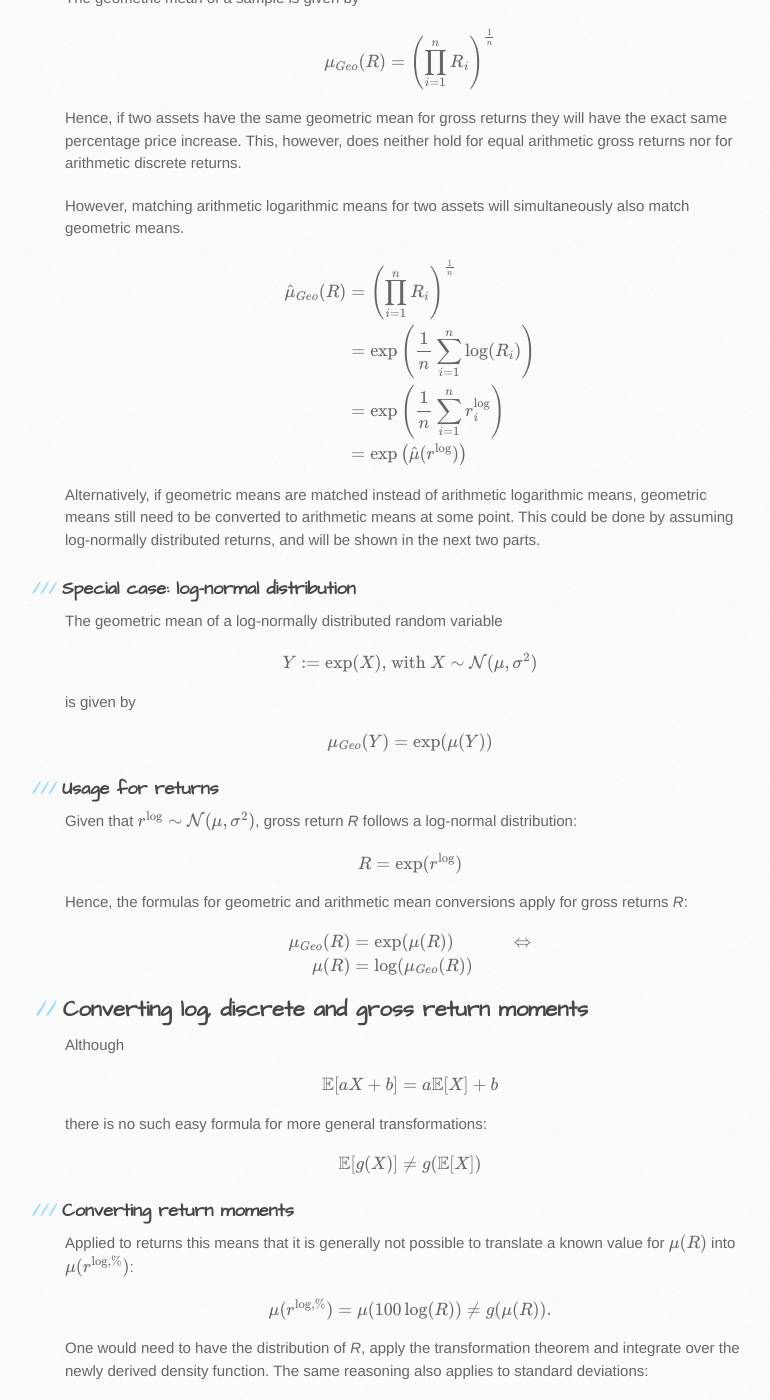
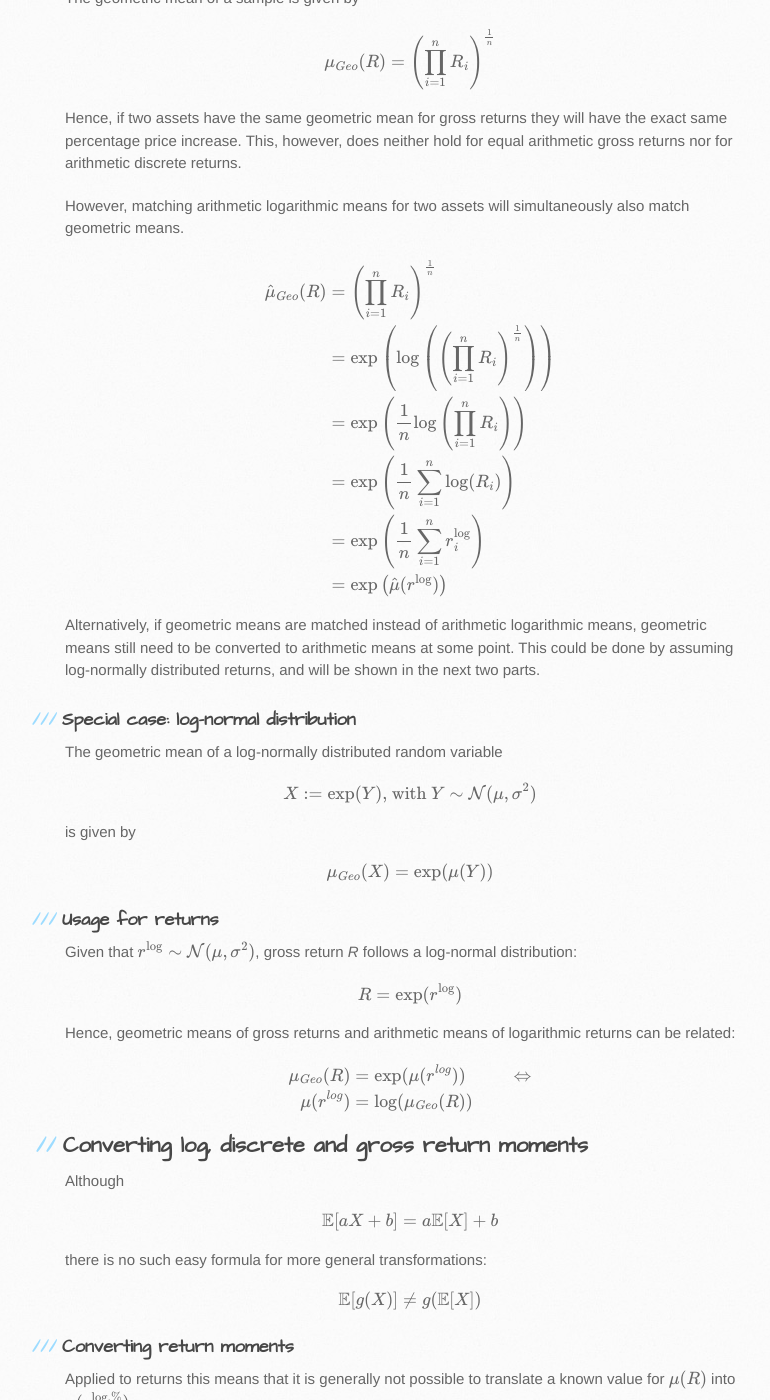
Before and after one commit to cgroll/research_page, a Jekyll site: the page built from log_disc_rets/log_disc_rets_index.md, in a window 1280 px wide and 1400 px high, scrolled down 1082 px. Shown: the whole window, without its empty margins (105-875 px from the left). Built offline with Jekyll 4.4.1, drawn with Linux system fonts in a browser that asks for light colours; formulas are drawn with MathJax 3; some of the changed text lies outside the part shown.

Commit message:
moment scaling added

```diff
--- a/log_disc_rets/log_disc_rets_index.md
+++ b/log_disc_rets/log_disc_rets_index.md
@@ -59,7 +59,10 @@ simultaneously also match geometric means.
 
 $$
 \begin{aligned}
-\hat{\mu}_{Geo}(R)&=\left( \prod_{i=1}^{n}R_{i} \right)^{\frac{1}{n}}\\
+\hat{\mu}_{Geo}(R)
+&=\left( \prod_{i=1}^{n}R_{i} \right)^{\frac{1}{n}}\\
+&=\exp\left( \log\left( \left( \prod_{i=1}^{n}R_{i} \right)^{\frac{1}{n}} \right)  \right)\\
+&=\exp\left(\frac{1}{n} \log\left(\prod_{i=1}^{n}R_{i} \right)\right)\\
 &=\exp\left( \frac{1}{n}\sum_{i=1}^{n} \log(R_{i})\right) \\
 &=\exp\left( \frac{1}{n}\sum_{i=1}^{n} r^{\log}_{i}\right)\\
 &=\exp\left( \hat{\mu}(r^{\log})\right)
@@ -77,13 +80,13 @@ parts.
 The geometric mean of a log-normally distributed random variable
 
 $$
-Y:=\exp(X)\text{, with } X\sim \mathcal{N}(\mu,\sigma^{2})
+X:=\exp(Y)\text{, with } Y\sim \mathcal{N}(\mu,\sigma^{2})
 $$
 
 is given by
 
 $$
-\mu_{Geo}(Y)=\exp(\mu(Y))
+\mu_{Geo}(X)=\exp(\mu(Y))
 $$
 
 ### Usage for returns
@@ -95,12 +98,12 @@ $$
 R=\exp(r^{\log})
 $$
 
-Hence, the formulas for geometric and arithmetic mean conversions
-apply for gross returns *R*:
+Hence, geometric means of gross returns and arithmetic means of
+logarithmic returns can be related:
 
 $$\begin{aligned}
-\mu_{Geo}(R)&=\exp(\mu(R))&\Leftrightarrow \\
-\mu(R)&=\log(\mu_{Geo}(R))
+\mu_{Geo}(R)&=\exp(\mu(r^{log}))&\Leftrightarrow \\
+\mu(r^{log})&=\log(\mu_{Geo}(R))
 \end{aligned}$$
 
 
@@ -137,22 +140,23 @@ $$
 
 ### Special case: log-normal
 
-For $$X\sim \mathcal{N}(\mu,\sigma^{2})$$, random variable
+For $$Y\sim \mathcal{N}(\mu,\sigma^{2})$$, random variable
 
 $$
-Y:=\exp(X)
+X:=\exp(Y)
 $$
 
-is log-normally distributed, and the moments of *Y* can be calculated
+is log-normally distributed, and the moments of *X* can be calculated
 via
 
 $$
-\mu(Y)=\exp\left(\mu(X)+\frac{\sigma(X)^{2}}{2}\right)
+\mu(X)=\exp\left(\mu(Y)+\frac{\sigma(Y)^{2}}{2}\right)
 $$
 
 $$
-\sigma^{2}(Y)=\left(\exp(\sigma(X)^{2})-1\right)\exp(2\mu(X)+\sigma(X)^{2})
+\sigma^{2}(X)=\left(\exp(\sigma(Y)^{2})-1\right)\exp(2\mu(Y)+\sigma(Y)^{2})
 $$
+
 
 
 ### Special case: log-normally distributed returns *R*
@@ -182,6 +186,23 @@ $$
 \log(\mu(R))-\frac{\sigma(r^{\log})^{2}}{2}&=\mu(r^{\log})
 \end{aligned}
 $$
+
+### Relating arithmetic means of *R* and $r^{log}$
+
+$$\begin{aligned}
+\mu(R)&=\exp\left( \mu(r^{log}) + \frac{\sigma^{2}(r^{log})}{2}\right)\\
+\sigma^{2}(R)&=\left( \exp\left( \sigma^{2}(r^{log}) \right)-1\right)
+\exp\left( 2\mu(r^{log})+\sigma^{2}(r^{log}) \right)
+\end{aligned}$$
+
+or, the other direction:
+
+$$\begin{aligned}
+\mu(r^{log})&=\log\left( 1+\frac{\sigma^{2}(R)}{\mu^{2}(R)} \right)\\
+\sigma^{2}(r^{log})&=\log\left( \mu(R) \right)
+\end{aligned}$$
+
+
 
 ## Square-root-of-time scaling
 
@@ -266,3 +287,36 @@ F^{-1}_{Y}(\alpha)&=\left( F_{X}(g^{-1}(\alpha)) \right)^{-1} \\
 &=\exp\left( n\mu-\Phi^{-1}(\alpha)\sqrt{n}\sigma \right)
 \end{aligned}
 $$
+
+
+## Scaling arithmetic net return moments
+
+For annualized moments mostly linear scaling is assumed. However,
+gross returns are *multiplied* over time, so that even expectation
+does not scale linearly. Instead, one has to translate gross return
+moments to logarithmic return moments. This, however, requires a
+distributional assumption. Once logarithmic return moments are known,
+they can easily be scaled over time: expectation linearly, and
+volatility as square-root-of-time assuming independence over time.
+
+Now annualized logarithmic return moments could easily be translated
+into arithmetic gross return moments again. However, it might make
+sense to compare different assets rather on a basis of geometric means
+anyways.
+
+
+## Utility
+
+What should utility be based on?
+
+$$
+\mathbb{U}(X)=g(\mu(X),\sigma(X))
+$$
+
+$$
+\mathbb{U}(X)=g(\mu(X), \text{VaR}_{\alpha}(X))
+$$
+
+$$
+\mathbb{U}(X)=g(\mu_{Geo}(X), \text{VaR}_{\alpha}(X))
+$$
```
